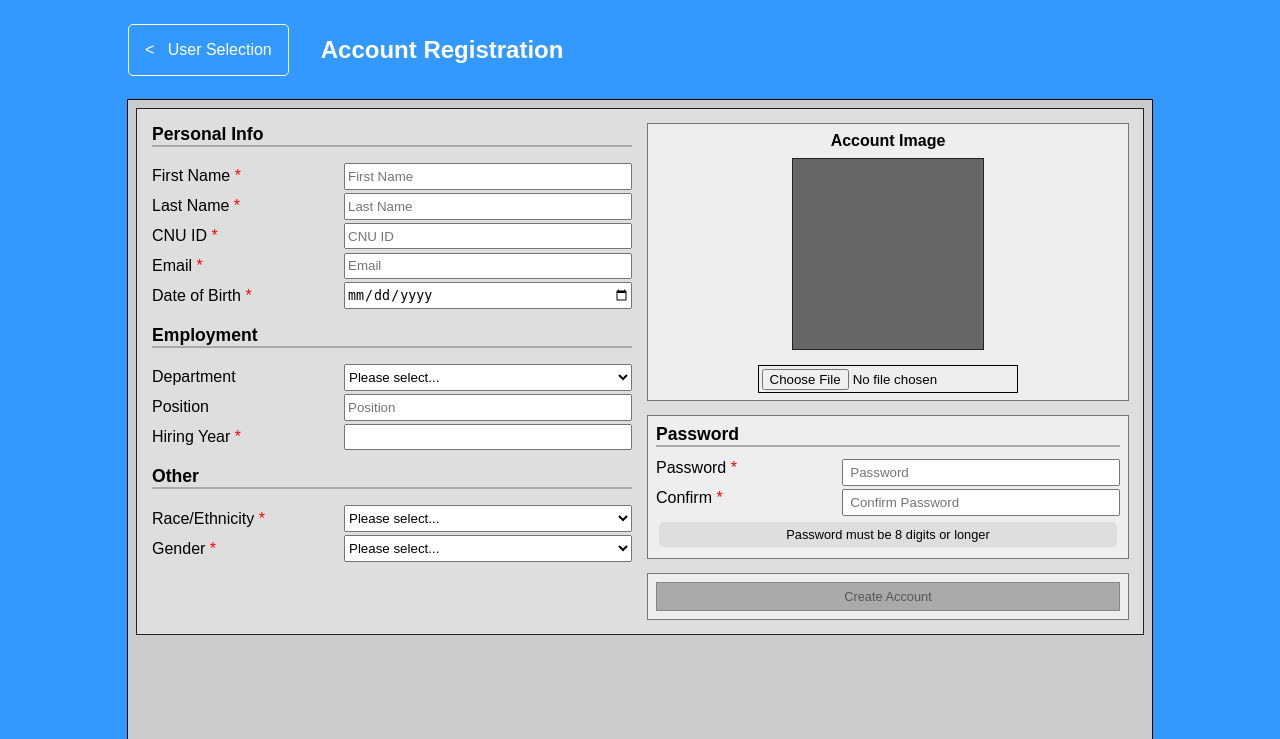
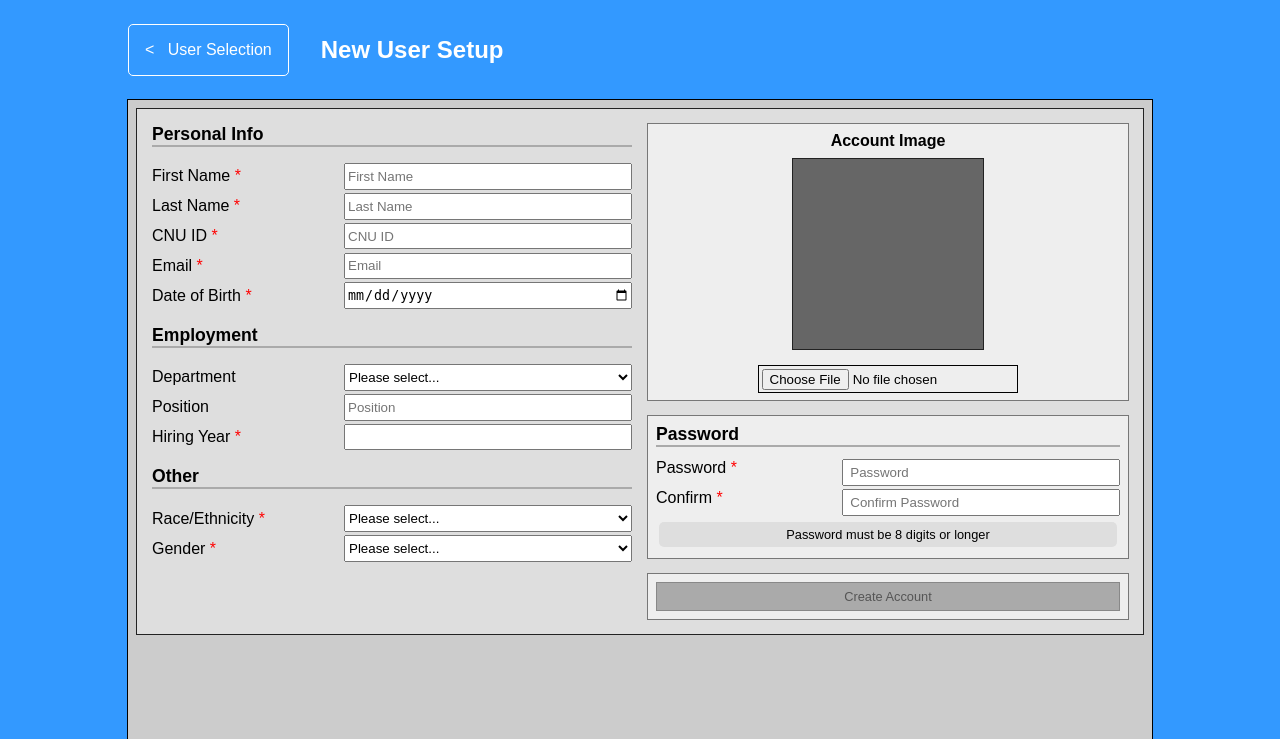
Before and after one commit to cpsc351-group1/majorsystem, a PHP site: page /user_setup.php in a window 1280 px wide. Shown: the top 739 px of the page. Run offline with PHP 8.4, Linux system fonts and the light colour scheme; the visitor is signed in with stand-in values (Sample User, id 1).

Commit message:
user_setup.php fixes

```diff
--- a/user_selection.php
+++ b/user_selection.php
@@ -85,7 +85,7 @@
           <!-- Administrative Options -->
           <form action="user_report.php" method="post" id='options'></form>
           <div class="choices">
-            <a href="user_registration.php"><button class="admin" type="button" name="add_user" form='options'>Add User</button></a>
+            <a href="user_setup.php"><button class="admin" type="button" name="add_user" form='options'>Add User</button></a>
             <input id="report" type="submit" name="report" value="Generate Report on Selected" form='options'>
             <!--TODO: Implement this -->
           </div>
--- a/user_setup.php
+++ b/user_setup.php
@@ -45,13 +45,13 @@
         $stmt->execute();
         $stmt->close();
 
-        header("Location: index.php");
+        header("Location: user_details.php?user=$entered_user");
         exit();
       }
 
     ?>
 
-  <title>CNU Committees — Registration</title>
+  <title>CNU Committees — New User</title>
 </head>
 
 <body>
@@ -59,9 +59,9 @@
   <div class="wrapper">
     <header>
       <?php print_back_button("User Selection", "user_selection_super.php"); ?>
-      <h2>Account Registration</h2>
+      <h2>New User Setup</h2>
     </header>
-    <form action="user_registration.php" method="post">
+    <form action="user_setup.php" method="post">
       <div class="body">
         <div class="column">
           <span class="sub heading">Personal Info</span>
```
